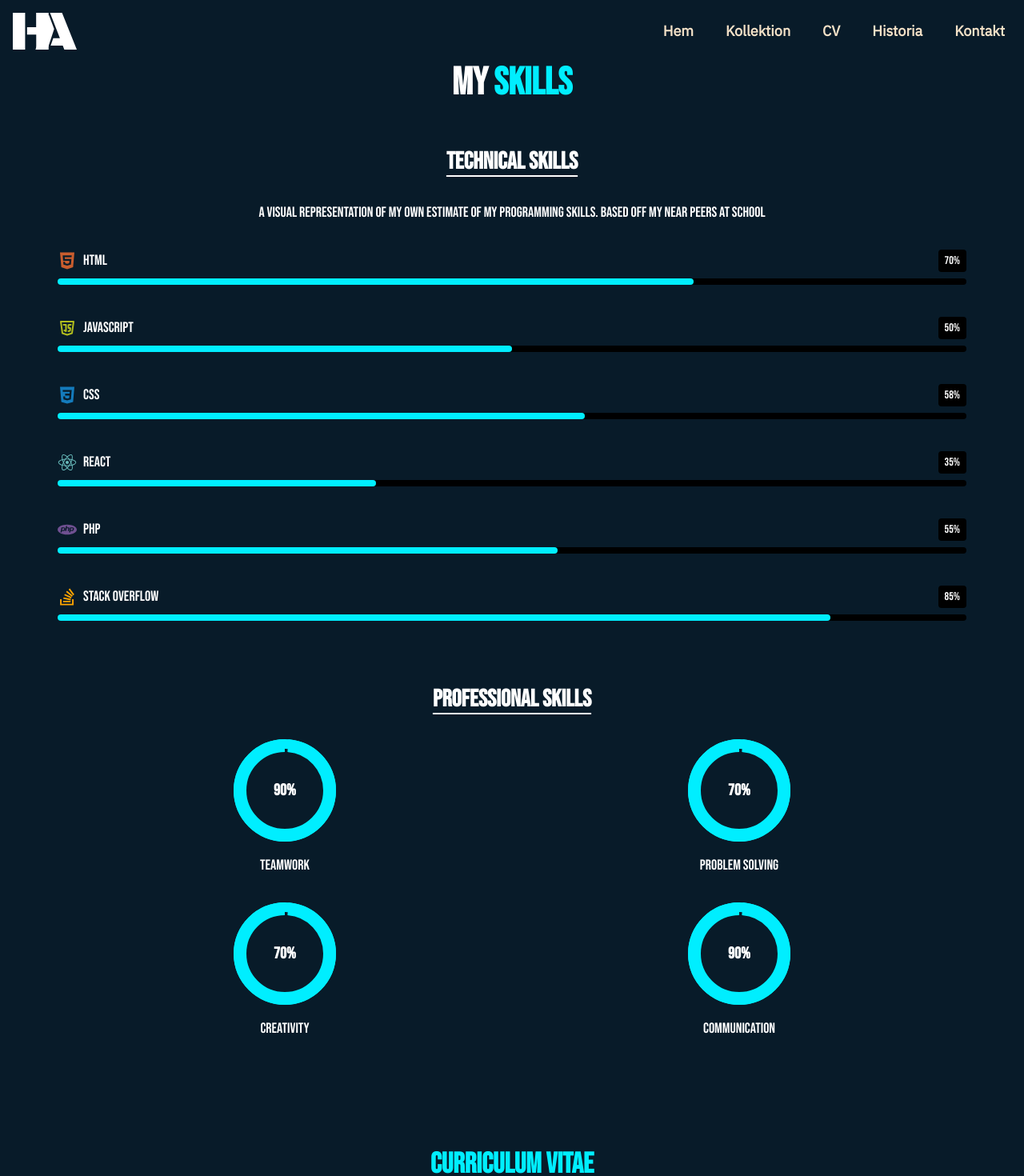
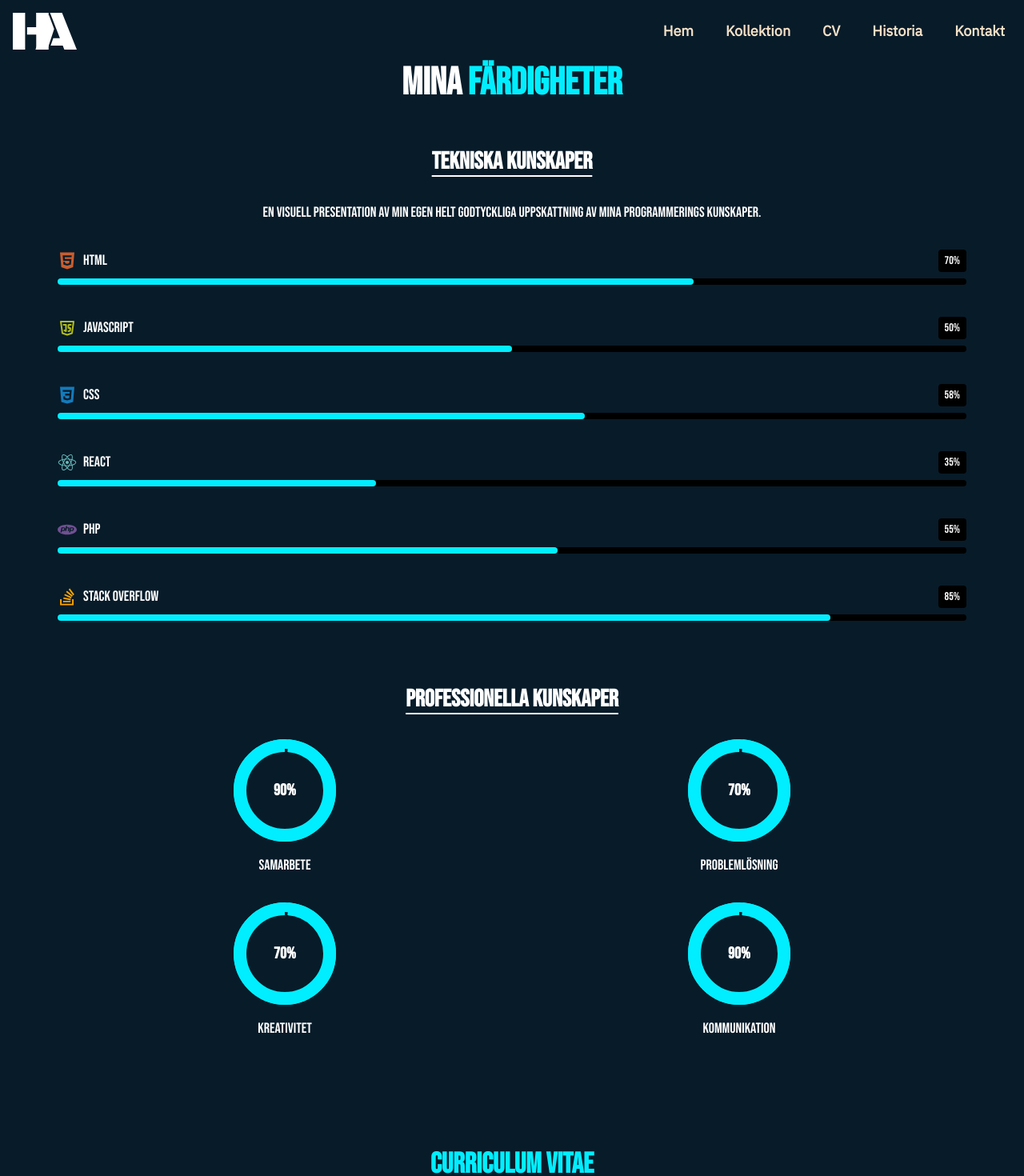
Before and after one commit to HannesAlexandersson/Portfolio-new, a Next.js app: page /cv in a window 1280 px wide. Shown: the top 1470 px of the page at 80% size. Built offline with nearby package versions, Linux system fonts and the light colour scheme.

Commit message:
Update page.tsx
adding swe

```diff
--- a/app/cv/page.tsx
+++ b/app/cv/page.tsx
@@ -18,10 +18,10 @@ export default function Cv(){
       ];
 
       const professionalSkills = [
-        { name: 'Teamwork', percentage: '90%', animationName: 'animate-path1' },
-        { name: 'Problem Solving', percentage: '70%', animationName: 'animate-path2' },
-        { name: 'Creativity', percentage: '70%', animationName: 'animate-path3' },
-        { name: 'Communication', percentage: '90%', animationName: 'animate-path4' },
+        { name: 'Samarbete', percentage: '90%', animationName: 'animate-path1' },
+        { name: 'Problemlösning', percentage: '70%', animationName: 'animate-path2' },
+        { name: 'Kreativitet', percentage: '70%', animationName: 'animate-path3' },
+        { name: 'Kommunikation', percentage: '90%', animationName: 'animate-path4' },
       ];
 
     return(
@@ -29,13 +29,13 @@ export default function Cv(){
         <main className="bg-[#081b29] text-white p-8 font-bebas">
             <div className="pt-12">
                 <h1 className="text-center text-5xl font-bold mb-4">
-                    My <span className="text-[#0ef]">skills</span>
+                    Mina <span className="text-[#0ef]">färdigheter</span>
                 </h1>
 
                 <section className="flex flex-wrap">
                     <div className="w-full p-10" id="skills">
-                        <h2 className="text-center text-3xl font-bold mb-8 underline underline-offset-8 decoration-2">Technical skills</h2>
-                        <p className="text-center text-lg mb-8">A visual representation of my own estimate of my programming skills. Based off my near peers at school</p>
+                        <h2 className="text-center text-3xl font-bold mb-8 underline underline-offset-8 decoration-2">Tekniska kunskaper</h2>
+                        <p className="text-center text-lg mb-8">En visuell presentation av min egen helt godtyckliga uppskattning av mina programmerings kunskaper.</p>
                         <div className="space-y-10">
                         {technicalSkills.map((skill, index) => (
                             <div key={index} className="relative">
@@ -56,7 +56,7 @@ export default function Cv(){
                     </div>
 
                     <div className="w-full p-10">
-                        <h2 className="text-center text-3xl font-bold mb-8 underline underline-offset-8 decoration-2">Professional skills</h2>
+                        <h2 className="text-center text-3xl font-bold mb-8 underline underline-offset-8 decoration-2">Professionella kunskaper</h2>
                         <div className="flex flex-wrap justify-around">
                         {professionalSkills.map((skill, index) => (
                             <div key={index} className="w-1/2 mb-8 text-center">
```
